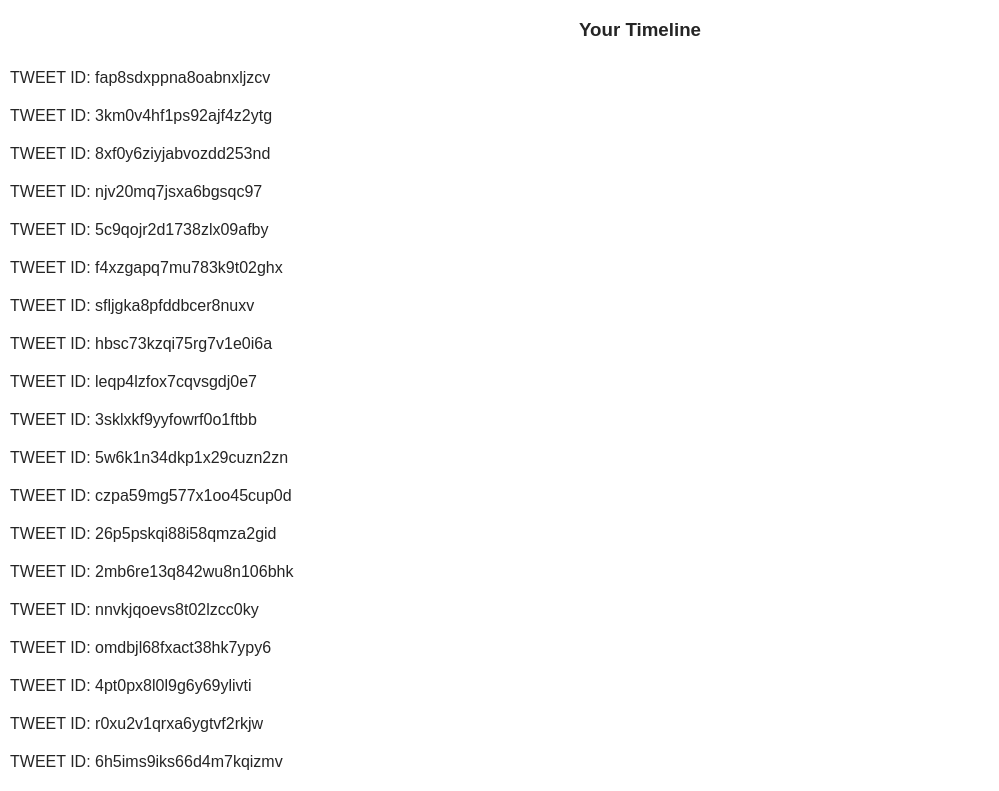
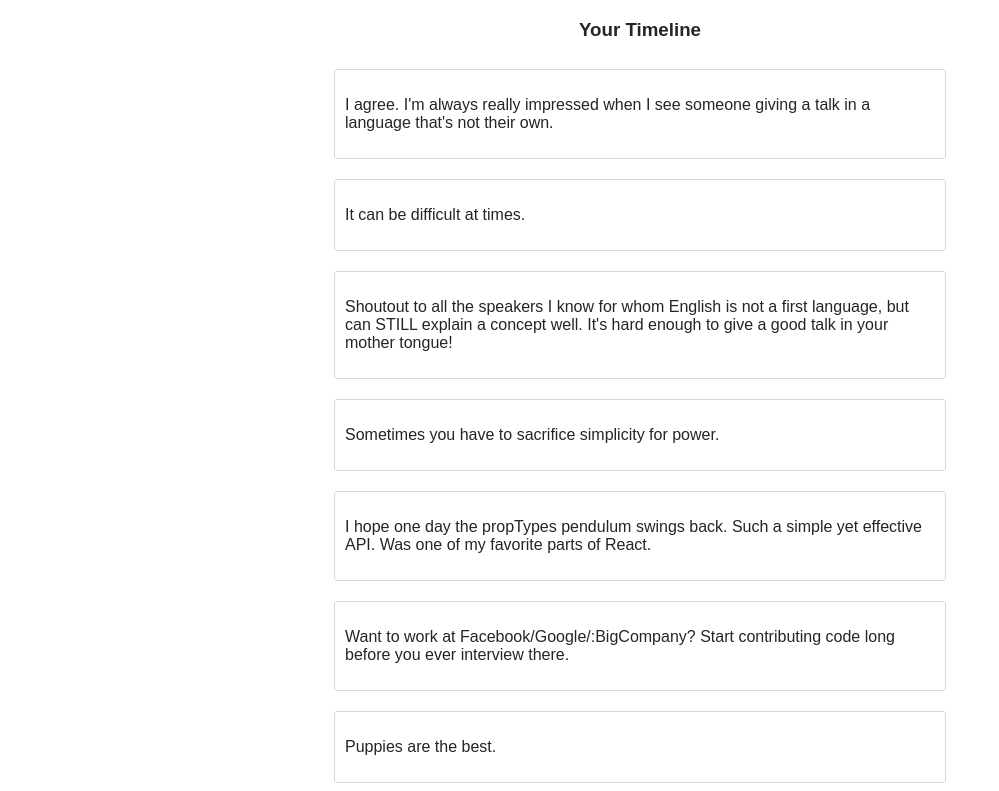
Before and after one commit to erwanriou/twitterfake, a React (Create React App) app: page / in a window 1280 px wide. Shown: the top 791 px of the page, without its empty margins (0-999 px from the left). Built offline with nearby package versions, Linux system fonts and the light colour scheme.

Commit message:
updating tweets mapStateToProps component

```diff
--- a/src/components/Dashboard.js
+++ b/src/components/Dashboard.js
@@ -1,5 +1,7 @@
 import React from 'react'
 import { connect } from 'react-redux'
+
+import Tweet from './Tweet'
 
 class Dashboard extends React.Component {
   render() {
@@ -9,7 +11,7 @@
         <ul className="dashboard list">
           {this.props.tweetIds.map((id) => (
             <li key={id}>
-              <div>TWEET ID: {id}</div>
+              <Tweet id={id}/>
             </li>
           ))}
         </ul>
--- a/src/components/Tweet.js
+++ b/src/components/Tweet.js
@@ -0,0 +1,26 @@
+import React from 'react'
+import { connect } from 'react-redux'
+import { formatTweet } from '../utils/helpers'
+
+
+class Tweet extends React.Component {
+  render() {
+    const {tweet, users, authedUser} = this.props
+    return (
+      <div class='tweet'>
+        <p>{tweet.text}</p>
+      </div>
+    )
+  }
+}
+
+function mapStateToProps ({authedUser, users, tweets}, { id }) {
+  const tweet = tweets[id]
+
+  return {
+    authedUser,
+    tweet: formatTweet(tweet, users[tweet.author], authedUser)
+  }
+}
+
+export default connect(mapStateToProps)(Tweet)
```
